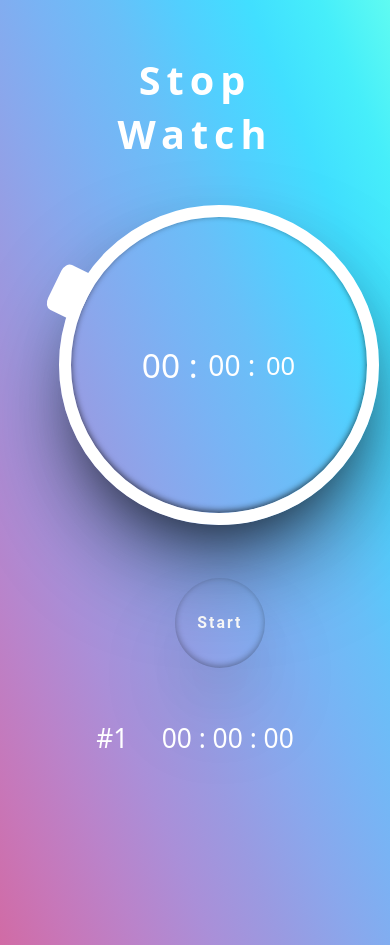
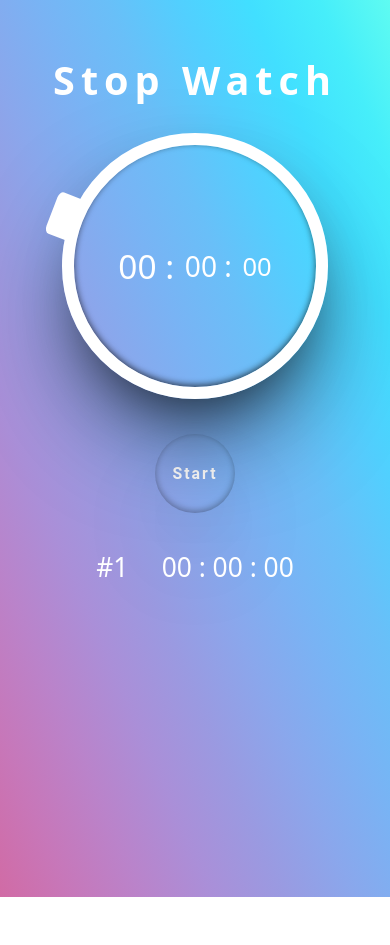
Before and after one commit to mohitanand744/stop-watch, a plain HTML site: page index.html in a window 390 px wide. After the commit the page ends 897 px from the top, so only its background shows below. Drawn offline with Linux system fonts and the light colour scheme; a web font is replaced by a local one.

Commit message:
added responsiveness...

```diff
--- a/style.css
+++ b/style.css
@@ -31,22 +31,15 @@ body {
   font-family: "Rubik Doodle Shadow", system-ui;
   font-weight: 400;
   font-style: normal;
-  display: flex;
-  justify-content: center;
 
   &::-webkit-scrollbar {
     display: none;
   }
 }
 .stopWatch-Container {
-  width: 70%;
   min-height: 100%;
   color: #fff;
-  text-align: center;
-  display: flex;
-  flex-direction: column;
-  align-items: center;
-  justify-content: center;
+  margin: 0 auto;
 
   & h1 {
     text-align: center;
@@ -58,8 +51,8 @@ body {
 }
 
 .stopWatch {
-  width: 320px;
-  height: 320px;
+  width: 30.2rem;
+  height: 30.2rem;
   display: flex;
   justify-content: center;
   align-items: center;
@@ -80,17 +73,17 @@ body {
   &::before {
     content: "";
     position: absolute;
-    width: 35px;
-    height: 50px;
-    rotate: 26deg;
-    border-radius: 20%;
-    -webkit-border-radius: 20%;
-    -moz-border-radius: 20%;
-    -ms-border-radius: 20%;
-    -o-border-radius: 20%;
+    width: 3.5rem;
+    height: 5rem;
+    rotate: 24deg;
+    border-radius: 15%;
+    -webkit-border-radius: 15%;
+    -moz-border-radius: 15%;
+    -ms-border-radius: 15%;
+    -o-border-radius: 15%;
     background: #ffffff;
     top: 50px;
-    left: -18px;
+    left: -20px;
   }
 
   & .mins {
@@ -112,8 +105,8 @@ body {
 }
 
 .btn {
-  width: 90px;
-  height: 90px;
+  width: 9rem;
+  height: 9rem;
   font-size: 1.8rem;
   display: flex;
   letter-spacing: 2px;
@@ -161,6 +154,7 @@ body {
   display: flex;
   flex-direction: column;
   gap: 1.5rem;
+  text-align: center;
 
   &::-webkit-scrollbar {
     display: none;
@@ -178,6 +172,13 @@ body {
   html {
     font-size: 55%;
   }
+  .stopWatch {
+    &::before {
+      content: "";
+      rotate: 21deg;
+      left: -23px;
+    }
+  }
 }
 @media screen and (width < 380px) {
   html {
```
